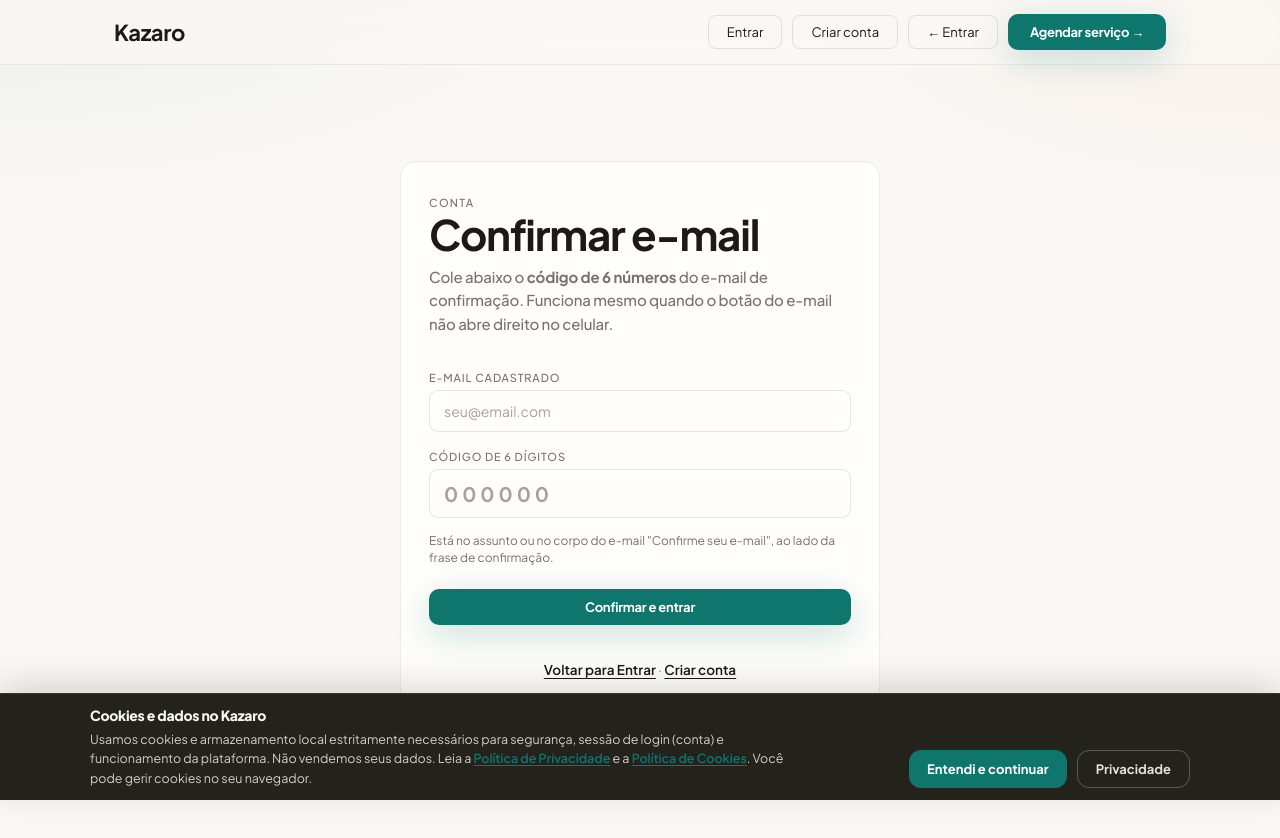
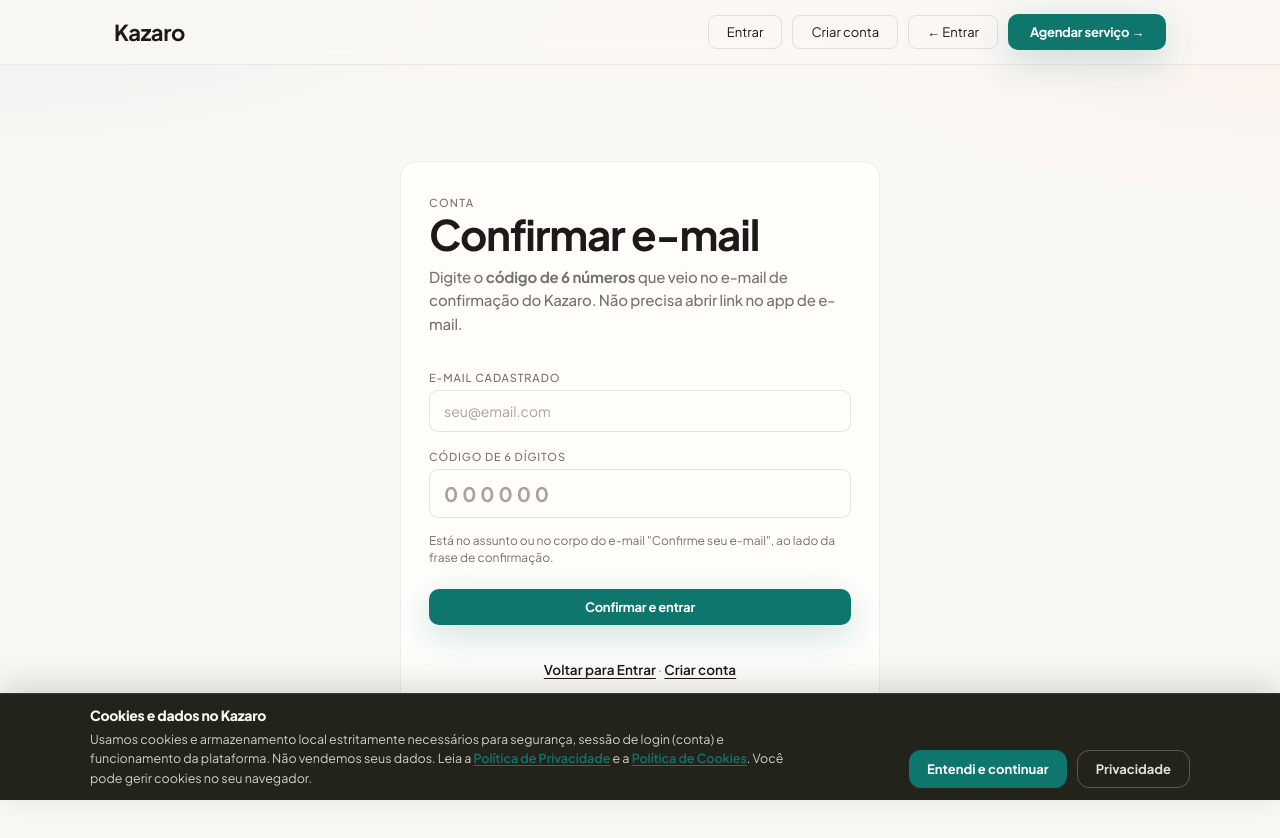
Before and after one commit to danieljunges/kazaro, a Next.js app: page /confirmar-email in a window 1280 px wide. Shown: the top 838 px of the page. Built offline with nearby package versions, Linux system fonts and the light colour scheme; no server answers.

Commit message:
Mudanças

```diff
--- a/app/confirmar-email/page.tsx
+++ b/app/confirmar-email/page.tsx
@@ -13,10 +13,12 @@ export const metadata: Metadata = {
 export default async function ConfirmarEmailPage({
   searchParams,
 }: {
-  searchParams: Promise<{ email?: string }>;
+  searchParams: Promise<{ email?: string; enviado?: string; reenvio?: string }>;
 }) {
   const sp = await searchParams;
   const defaultEmail = typeof sp.email === "string" ? decodeURIComponent(sp.email).trim() : "";
+  const notice =
+    sp.reenvio === "1" ? ("reenvio" as const) : sp.enviado === "1" || sp.enviado === "ok" ? ("enviado" as const) : null;
 
   return (
     <div className="home-editorial public-page">
@@ -27,7 +29,7 @@ export default async function ConfirmarEmailPage({
           <h1 className="sec-title" style={{ fontSize: "clamp(32px,4vw,42px)", marginBottom: 8 }}>
             Confirmar e-mail
           </h1>
-          <ConfirmEmailCodeForm defaultEmail={defaultEmail} />
+          <ConfirmEmailCodeForm defaultEmail={defaultEmail} notice={notice} />
         </div>
       </div>
     </div>
--- a/components/auth/ConfirmEmailCodeForm.tsx
+++ b/components/auth/ConfirmEmailCodeForm.tsx
@@ -2,7 +2,7 @@
 
 import Link from "next/link";
 import { useRouter } from "next/navigation";
-import { FormEvent, useState } from "react";
+import { FormEvent, useEffect, useState } from "react";
 import { getSupabaseBrowserClient } from "@/lib/supabase/client";
 import { AuthSpinner } from "@/components/auth/AuthSpinner";
 
@@ -15,15 +15,23 @@ function ptVerifyError(message: string): string {
   return message;
 }
 
-type Props = { defaultEmail?: string };
+type Props = {
+  defaultEmail?: string;
+  /** Vindo da URL após cadastro ou reenvio — mostra que o código foi mandado por e-mail. */
+  notice?: "enviado" | "reenvio" | null;
+};
 
 /**
  * Confirmação sem depender do link do e-mail (Gmail/Outlook queimam o token no preview).
  * O código de 6 dígitos vem no e-mail (variável {{ .Token }} no template do Supabase).
  */
-export function ConfirmEmailCodeForm({ defaultEmail = "" }: Props) {
+export function ConfirmEmailCodeForm({ defaultEmail = "", notice = null }: Props) {
   const router = useRouter();
   const [email, setEmail] = useState(defaultEmail);
+
+  useEffect(() => {
+    if (defaultEmail.trim()) setEmail(defaultEmail.trim());
+  }, [defaultEmail]);
   const [code, setCode] = useState("");
   const [busy, setBusy] = useState(false);
   const [err, setErr] = useState<string | null>(null);
@@ -66,10 +74,40 @@ export function ConfirmEmailCodeForm({ defaultEmail = "" }: Props) {
 
   return (
     <form className="auth-form" onSubmit={onSubmit} aria-busy={busy}>
-      <p className="sec-sub" style={{ margin: "0 0 18px", lineHeight: 1.55 }}>
-        Cole abaixo o <strong>código de 6 números</strong> do e-mail de confirmação. Funciona mesmo quando o botão do
-        e-mail não abre direito no celular.
-      </p>
+      {notice === "enviado" ? (
+        <div className="auth-banner auth-banner--ok" style={{ marginBottom: 18, textAlign: "left", lineHeight: 1.55 }}>
+          <strong>Mandamos um código para o seu e-mail.</strong>{" "}
+          {email.trim() ? (
+            <>
+              Confira a caixa de entrada de <strong>{email.trim()}</strong> (e o spam). Digite os <strong>6 números</strong>{" "}
+              abaixo — não precisa clicar em nenhum link.
+            </>
+          ) : (
+            <>
+              Confira sua caixa de entrada (e o spam). Digite os <strong>6 números</strong> abaixo — não precisa clicar em
+              nenhum link.
+            </>
+          )}
+        </div>
+      ) : null}
+      {notice === "reenvio" ? (
+        <div className="auth-banner auth-banner--ok" style={{ marginBottom: 18, textAlign: "left", lineHeight: 1.55 }}>
+          <strong>Enviamos outro e-mail</strong> com um código novo
+          {email.trim() ? (
+            <>
+              {" "}
+              para <strong>{email.trim()}</strong>
+            </>
+          ) : null}
+          . Use os 6 números da mensagem abaixo.
+        </div>
+      ) : null}
+      {!notice ? (
+        <p className="sec-sub" style={{ margin: "0 0 18px", lineHeight: 1.55 }}>
+          Digite o <strong>código de 6 números</strong> que veio no e-mail de confirmação do Kazaro. Não precisa abrir
+          link no app de e-mail.
+        </p>
+      ) : null}
 
       <label className="auth-field">
         <span className="auth-label">E-mail cadastrado</span>
--- a/components/auth/SignupForm.tsx
+++ b/components/auth/SignupForm.tsx
@@ -99,7 +99,7 @@ export function SignupForm({ defaultRole = "client" as AccountRole }: { defaultR
         /* ignore */
       }
       navigated = true;
-      router.push("/entrar?cadastro=ok");
+      router.push(`/confirmar-email?email=${encodeURIComponent(emailTrim)}&enviado=1`);
       router.refresh();
     } catch {
       setError("Falha na conexão. Tente de novo.");
```
Also changed, not shown: components/auth/LoginForm.tsx (+15 -4 lines).
